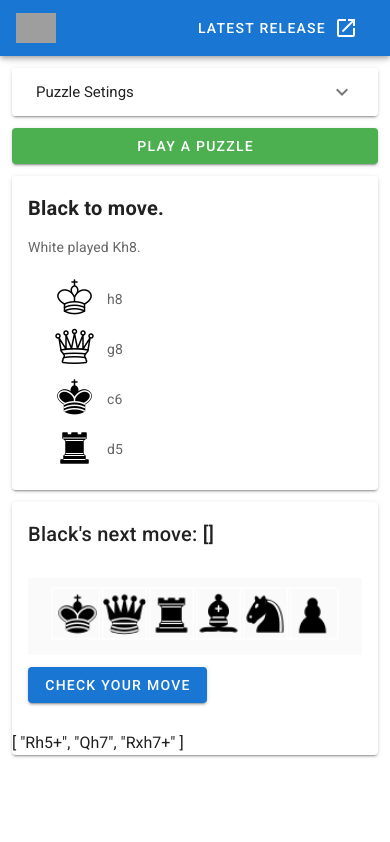
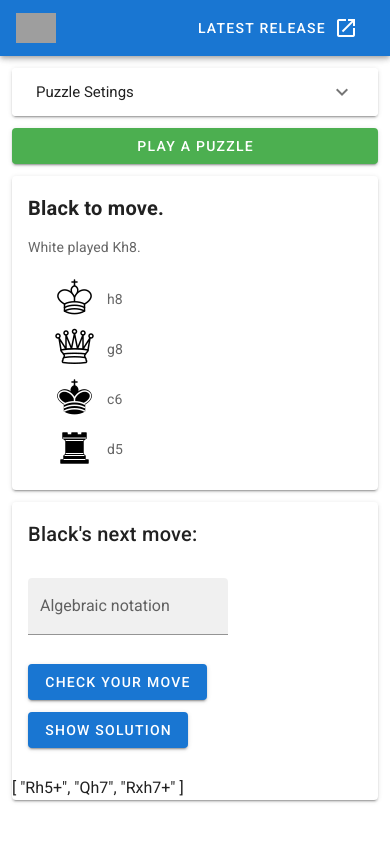
Before and after one commit to jk31/blindfold_chess_puzzles, a Vue app in the folder frontend/: page / in a window 390 px wide. Both pictures are taken after a click on the button "PLAY A PUZZLE". Built offline with nearby package versions, Linux system fonts and the light colour scheme; grey boxes are pictures that could not be loaded.

Commit message:
puzzle breakpoints

```diff
--- a/frontend/src/components/Puzzle.vue
+++ b/frontend/src/components/Puzzle.vue
@@ -9,22 +9,35 @@
         {{ castling }}
         {{ enPassant }}
       </v-card-subtitle>
-      <v-card-text>
+      <v-card-text class="d-sm-flex justify-space-around">
+        <ul>
+          <li v-for="(squares, piece) in activePuzzle.positions" :key="piece">
+            <Piece piece="king_w" v-if="piece === 'K'" class="piece" />
+            <Piece piece="queen_w" v-if="piece === 'Q'" class="piece" />
+            <Piece piece="rook_w" v-if="piece === 'R'" class="piece" />
+            <Piece piece="bishop_w" v-if="piece === 'B'" class="piece" />
+            <Piece piece="knight_w" v-if="piece === 'N'" class="piece" />
+            <Piece piece="pawn_w" v-if="piece === 'P'" class="piece" />
+            {{
+              ['K', 'Q', 'R', 'B', 'N', 'P'].includes(piece)
+                ? squares.join(' ')
+                : ''
+            }}
+          </li>
+        </ul>
         <ul>
           <li v-for="(squares, piece) in activePuzzle.positions" :key="piece">
             <Piece piece="king_b" v-if="piece === 'k'" class="piece" />
-            <Piece piece="king_w" v-if="piece === 'K'" class="piece" />
             <Piece piece="queen_b" v-if="piece === 'q'" class="piece" />
-            <Piece piece="queen_w" v-if="piece === 'Q'" class="piece" />
             <Piece piece="rook_b" v-if="piece === 'r'" class="piece" />
-            <Piece piece="rook_w" v-if="piece === 'R'" class="piece" />
             <Piece piece="bishop_b" v-if="piece === 'b'" class="piece" />
-            <Piece piece="bishop_w" v-if="piece === 'B'" class="piece" />
             <Piece piece="knight_b" v-if="piece === 'n'" class="piece" />
-            <Piece piece="knight_w" v-if="piece === 'N'" class="piece" />
             <Piece piece="pawn_b" v-if="piece === 'p'" class="piece" />
-            <Piece piece="pawn_w" v-if="piece === 'P'" class="piece" />
-            {{ squares.join(' ') }}
+            {{
+              ['k', 'q', 'r', 'b', 'n', 'p'].includes(piece)
+                ? squares.join(' ')
+                : ''
+            }}
           </li>
         </ul>
       </v-card-text>
--- a/frontend/src/components/Solution.vue
+++ b/frontend/src/components/Solution.vue
@@ -2,118 +2,19 @@
   <div id="solution">
     <v-card elevation="2">
       <v-card-title class="mb-3"
-        >{{ activePlayer }}'s next move: {{ solutionPiece }}
+        >{{ activePlayer }}'s next move: {{ playerSolution }}
       </v-card-title>
       <!-- <v-card-subtitle></v-card-subtitle> -->
       <v-card-text>
-        <v-container
-          class="grey lighten-5 d-flex align-center justify-space-around"
-        >
-          <v-item-group v-model="solutionPiece">
-            <div v-if="activePlayer === 'White'">
-              <v-item v-slot="{ active, toggle }">
-                <Piece
-                  piece="king_w"
-                  class="piece"
-                  :class="{ active: active }"
-                  @click.native="toggle"
-                />
-              </v-item>
-              <v-item v-slot="{ active, toggle }">
-                <Piece
-                  piece="queen_w"
-                  class="piece"
-                  :class="{ active: active }"
-                  @click.native="toggle"
-                />
-              </v-item>
-              <v-item v-slot="{ active, toggle }">
-                <Piece
-                  piece="rook_w"
-                  class="piece"
-                  :class="{ active: active }"
-                  @click.native="toggle"
-                />
-              </v-item>
-              <v-item v-slot="{ active, toggle }">
-                <Piece
-                  piece="bishop_w"
-                  class="piece"
-                  :class="{ active: active }"
-                  @click.native="toggle"
-                />
-              </v-item>
-              <v-item v-slot="{ active, toggle }">
-                <Piece
-                  piece="knight_w"
-                  class="piece"
-                  :class="{ active: active }"
-                  @click.native="toggle"
-                />
-              </v-item>
-              <v-item v-slot="{ active, toggle }">
-                <Piece
-                  piece="pawn_w"
-                  class="piece"
-                  :class="{ active: active }"
-                  @click.native="toggle"
-                />
-              </v-item>
-            </div>
-
-            <div v-if="activePlayer === 'Black'">
-              <v-item v-slot="{ active, toggle }">
-                <Piece
-                  piece="king_b"
-                  class="piece"
-                  :class="{ active: active }"
-                  @click.native="toggle"
-                />
-              </v-item>
-              <v-item v-slot="{ active, toggle }">
-                <Piece
-                  piece="queen_b"
-                  class="piece"
-                  :class="{ active: active }"
-                  @click.native="toggle"
-                />
-              </v-item>
-              <v-item v-slot="{ active, toggle }">
-                <Piece
-                  piece="rook_b"
-                  class="piece"
-                  :class="{ active: active }"
-                  @click.native="toggle"
-                />
-              </v-item>
-              <v-item v-slot="{ active, toggle }">
-                <Piece
-                  piece="bishop_b"
-                  class="piece"
-                  :class="{ active: active }"
-                  @click.native="toggle"
-                />
-              </v-item>
-              <v-item v-slot="{ active, toggle }">
-                <Piece
-                  piece="knight_b"
-                  class="piece"
-                  :class="{ active: active }"
-                  @click.native="toggle"
-                />
-              </v-item>
-              <v-item v-slot="{ active, toggle }">
-                <Piece
-                  piece="pawn_b"
-                  class="piece"
-                  :class="{ active: active }"
-                  @click.native="toggle"
-                />
-              </v-item>
-            </div>
-          </v-item-group>
-        </v-container>
-        <v-btn color="primary" class="my-3">Check your move</v-btn>
+        <v-text-field
+          v-model="playerSolution"
+          label="Algebraic notation"
+          placeholder="Qxh7#"
+          filled
+          style="width: 200px"
+        ></v-text-field>
+        <v-btn color="primary" class="mb-3 mr-3">Check your move</v-btn>
+        <v-btn color="primary" class="mb-3 mr-3">Show solution</v-btn>
       </v-card-text>
       {{ solution }}
     </v-card>
@@ -121,19 +22,11 @@
 </template>
 
 <script>
-import Piece from './Piece.vue';
-
 export default {
   name: 'Solution',
-  components: {
-    Piece,
-  },
   data() {
     return {
-      solutionPiece: [],
-      solutionFile: '',
-      solutionRank: '',
-      radios: 'Duckduckgo',
+      playerSolution: '',
     };
   },
   computed: {
@@ -146,32 +39,9 @@ export default {
     solution() {
       return this.activePuzzle.moves_alg.slice(1);
     },
-    selectedPiece() {
-      return true;
-    },
   },
-  methods: {
-    pieceClick(piece, event) {
-      this.solutionPiece = piece;
-      console.log(piece);
-      event.target.classList.toggle('selected-piece');
-    },
-  },
+  methods: {},
 };
 </script>
 
-<style scoped>
-.piece {
-  transform: scale(1.1);
-  border: 1px solid white;
-  cursor: pointer;
-}
-
-.selected-piece {
-  border: 1px solid rgb(76, 175, 80);
-}
-
-.active {
-  border: 1px solid rgb(76, 175, 80);
-}
-</style>
+<style scoped></style>
```
